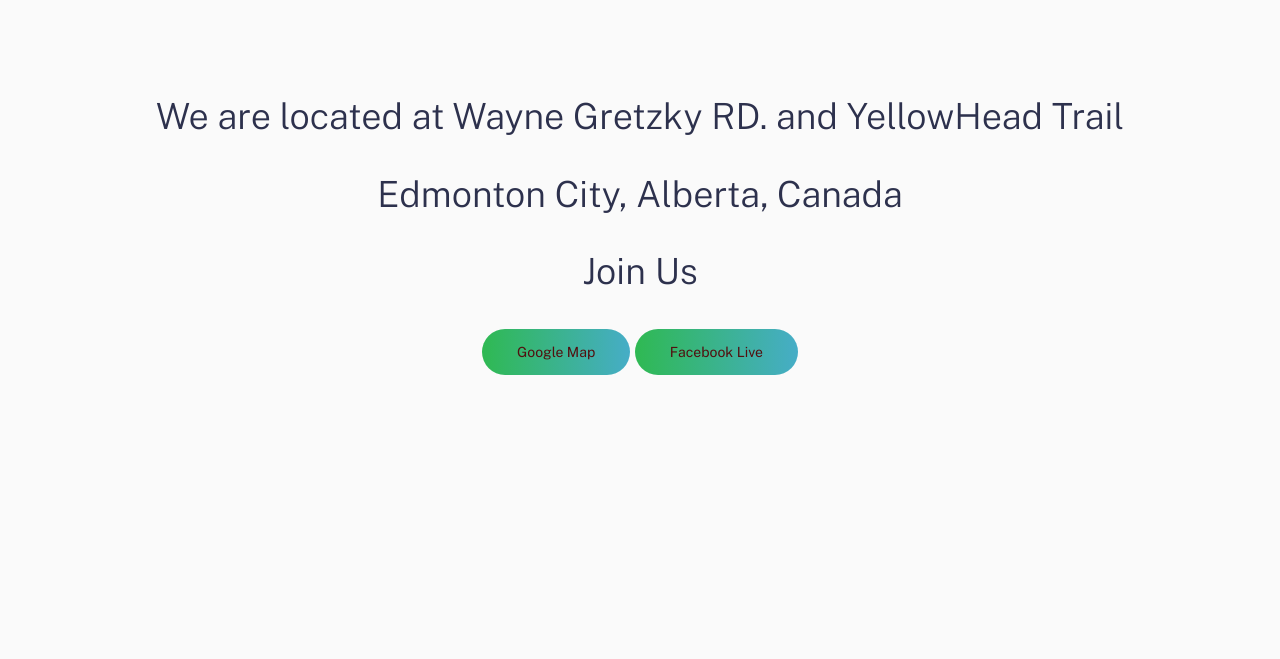
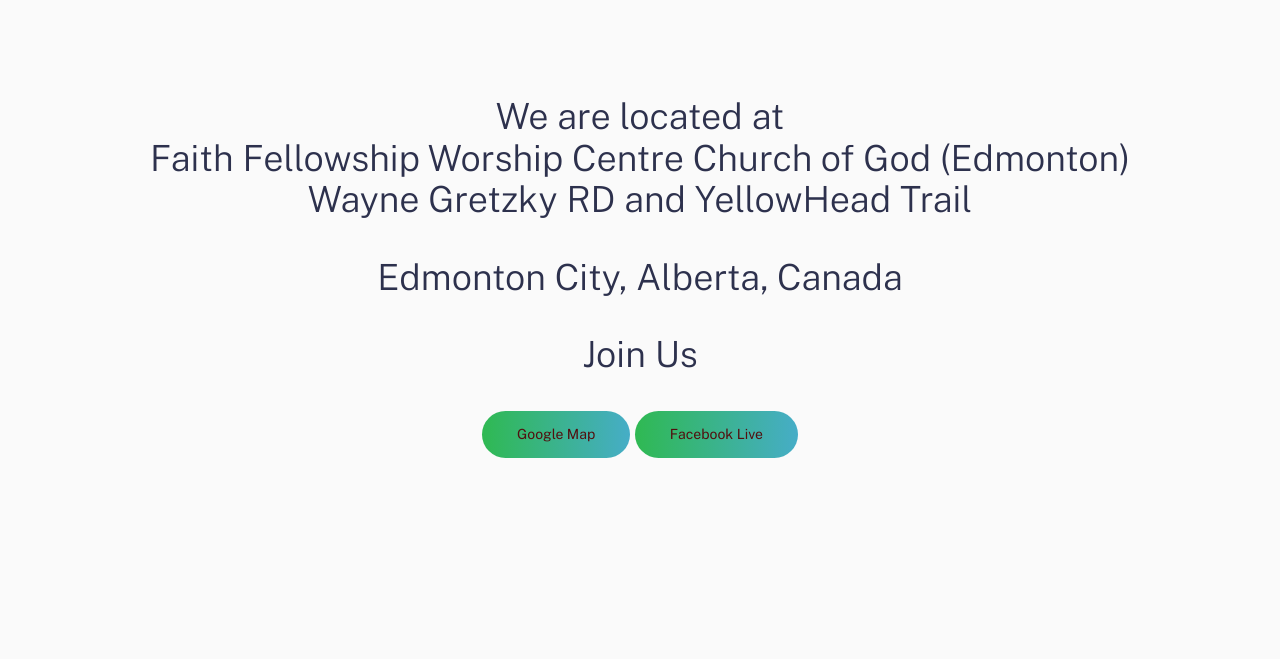
Before and after one commit to liam34/headwayChristian, a plain HTML site: page location.html in a window 1280 px wide. Shown: the part 141-800 px from the top of the page. Drawn offline with nearby package versions, Linux system fonts and the light colour scheme.

Commit message:
update location page

```diff
--- a/location.html
+++ b/location.html
@@ -64,7 +64,8 @@
       <div class="container">
 
         <div class="hero__text container--pall">
-          <h2>We are located at Wayne Gretzky RD. and YellowHead Trail</h2>
+          <h2>We are located at <br>Faith Fellowship Worship Centre Church of God (Edmonton)
+              <br>Wayne Gretzky RD and YellowHead Trail</h2>
           <h2>Edmonton City, Alberta, Canada</h2>
           </p>
           <h2>Join Us</h2>
```
